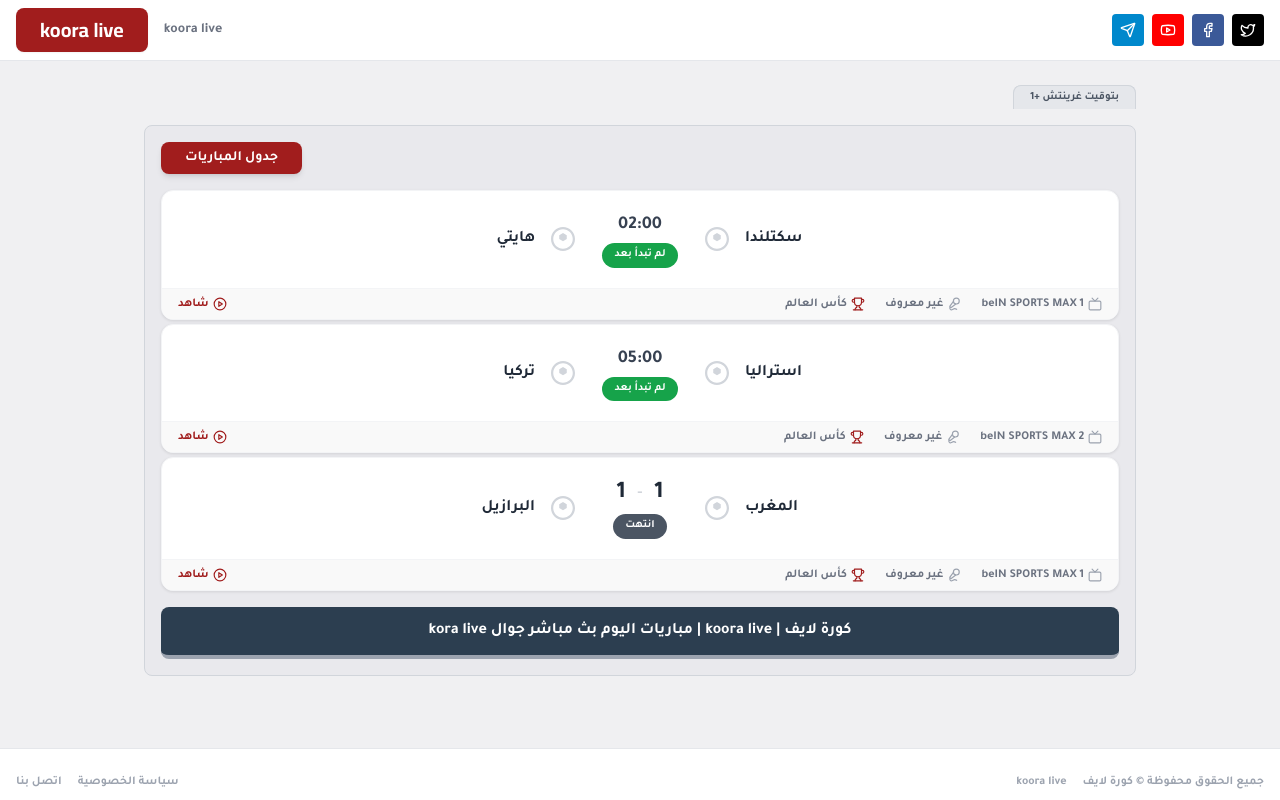
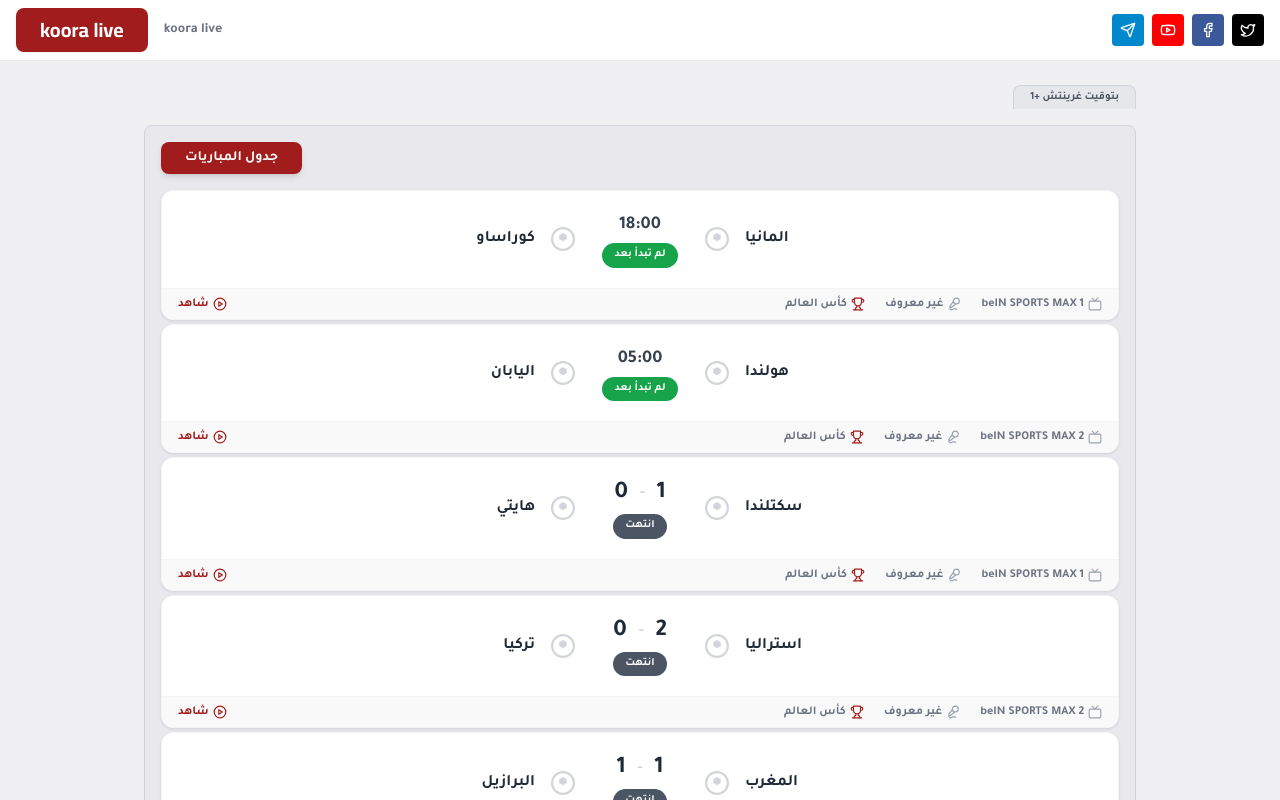
Before and after one commit to sakifooo/kora, a Next.js app: page / in a window 1280 px wide. Shown: the top 800 px of the page. Built offline with nearby package versions, Linux system fonts and the light colour scheme.

Commit message:
Update match data with new games and scores

```diff
--- a/src/app/page.tsx
+++ b/src/app/page.tsx
@@ -10,8 +10,10 @@ import {
 export default function Home() {
 
   const matches = [
-    { teamA: "سكتلندا", teamB: "هايتي", scoreA: 0, scoreB: 0, time: "02:00", status: "upcoming", channel: "beIN SPORTS MAX 1", commentator: " غير معروف", league: "كأس العالم", href: "/live/scotland-vs-haiti" },
-    { teamA: "استراليا", teamB: "تركيا", scoreA: 0, scoreB: 0, time: "05:00", status: "upcoming", channel: "beIN SPORTS MAX 2", commentator: "غير معروف", league: "كأس العالم", href: "/live/turc-vs-australia" },
+    { teamA: "المانيا ", teamB: "كوراساو ", scoreA: 0, scoreB: 0, time: "18:00 ", status: "upcoming", channel: "beIN SPORTS MAX 1", commentator: "غير معروف", league: "كأس العالم", href: "/live/germany-vs-corasaw" },
+    { teamA: "هولندا", teamB: "اليابان", scoreA: 0, scoreB: 0, time: "05:00", status: "upcoming", channel: "beIN SPORTS MAX 2", commentator: "غير معروف", league: "كأس العالم", href: "/live/holand-vs-japan" },
+    { teamA: "سكتلندا", teamB: "هايتي", scoreA: 1, scoreB: 0, time: "02:00", status: "finished", channel: "beIN SPORTS MAX 1", commentator: " غير معروف", league: "كأس العالم", href: "/live/scotland-vs-haiti" },
+    { teamA: "استراليا", teamB: "تركيا", scoreA: 2, scoreB: 0, time: "05:00", status: "finished", channel: "beIN SPORTS MAX 2", commentator: "غير معروف", league: "كأس العالم", href: "/live/turc-vs-australia" },
     { teamA: "المغرب ", teamB: "البرازيل ", scoreA: 1, scoreB: 1, time: "2:00 ", status: "finished", channel: "beIN SPORTS MAX 1", commentator: "غير معروف", league: "كأس العالم", href: "/live/maroc-vs-brazil" },
 
 
```
